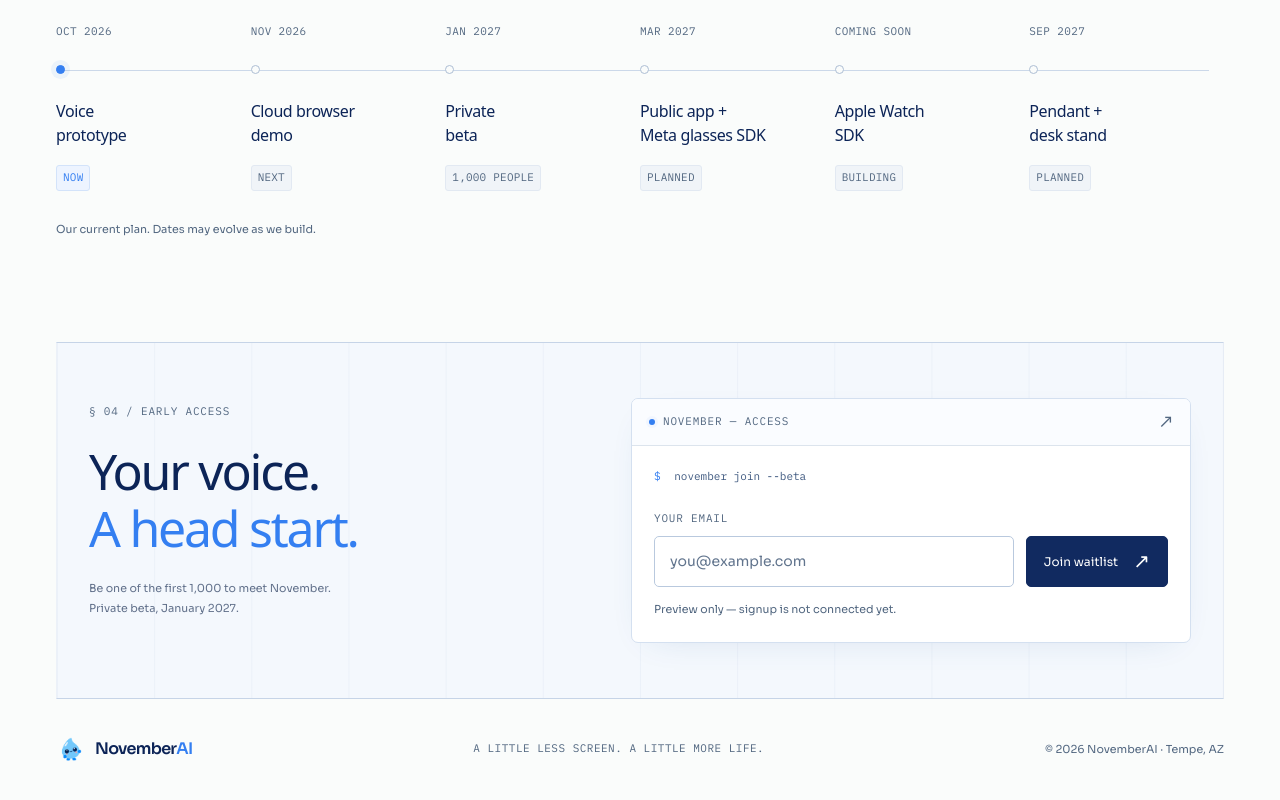
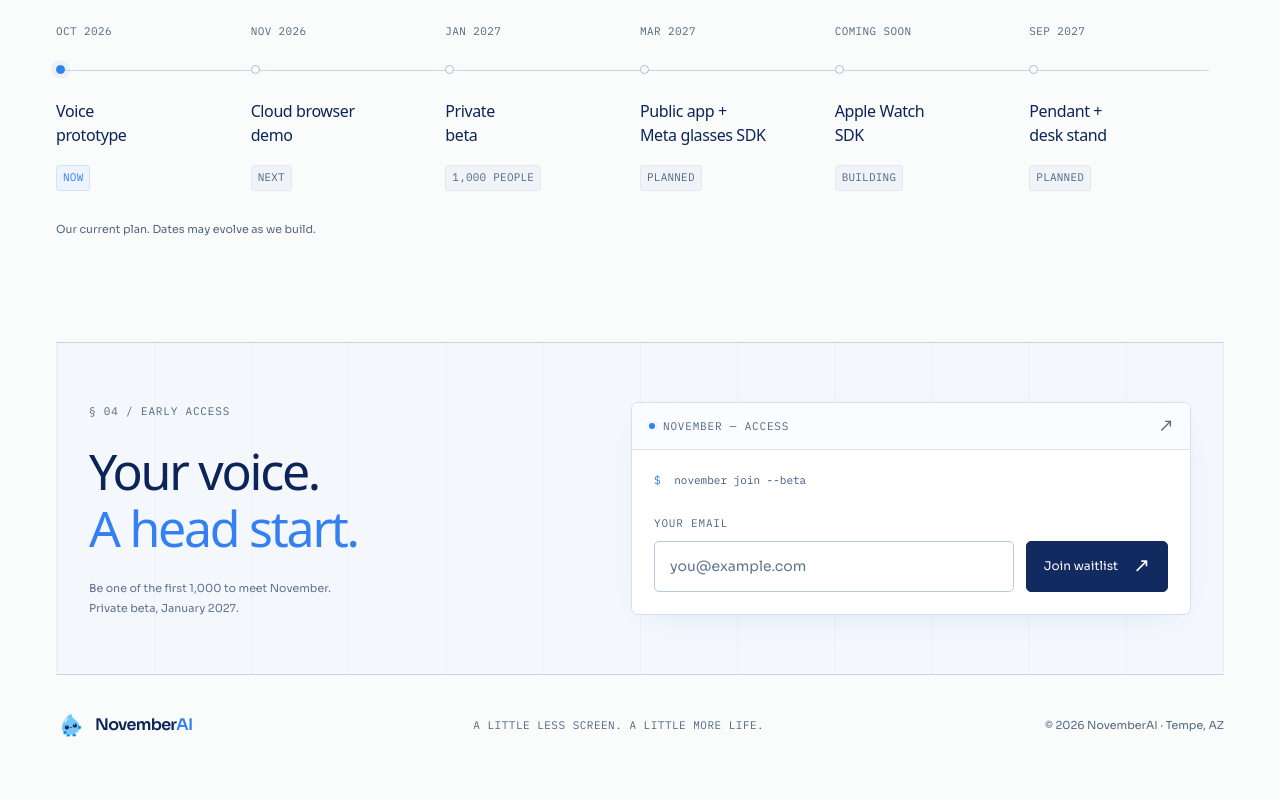
Before and after one commit to NovemberAI/helloNovember, a website: page public/index.html in a window 1280 px wide. Shown: the part 3574-4374 px from the top of the page. Drawn offline with Linux system fonts and the light colour scheme; a web font is replaced by a local one.

Commit message:
remove waitlist preview note

```diff
--- a/public/index.html
+++ b/public/index.html
@@ -98,7 +98,7 @@
 
     <section class="roadmap section wrap" id="roadmap" aria-labelledby="roadmap-title"><div class="section-index mono"><span>§ 03 / ROADMAP</span><span>BUILDING IN THE OPEN</span></div><div class="section-intro"><h2 id="roadmap-title">Laptop first.<br> <span class="blue">Then everywhere.</span></h2><p>A little closer to a world<br> you can just talk to.</p></div><ol class="roadmap-track"><li class="current"><div class="roadmap-date mono">OCT 2026</div><div class="roadmap-node"></div><h3>Voice<br> prototype</h3><span class="roadmap-status mono">NOW</span></li><li><div class="roadmap-date mono">NOV 2026</div><div class="roadmap-node"></div><h3>Cloud browser<br> demo</h3><span class="roadmap-status mono">NEXT</span></li><li><div class="roadmap-date mono">JAN 2027</div><div class="roadmap-node"></div><h3>Private<br> beta</h3><span class="roadmap-status mono">1,000 PEOPLE</span></li><li><div class="roadmap-date mono">MAR 2027</div><div class="roadmap-node"></div><h3>Public app +<br> Meta glasses SDK</h3><span class="roadmap-status mono">PLANNED</span></li><li><div class="roadmap-date mono">COMING SOON</div><div class="roadmap-node"></div><h3>Apple Watch<br> SDK</h3><span class="roadmap-status mono">BUILDING</span></li><li><div class="roadmap-date mono">SEP 2027</div><div class="roadmap-node"></div><h3>Pendant +<br> desk stand</h3><span class="roadmap-status mono">PLANNED</span></li></ol><p class="roadmap-note">Our current plan. Dates may evolve as we build.</p></section>
 
-    <section class="join-section wrap grid-paper" id="join" aria-labelledby="join-title"><div class="join-copy"><span class="mono">§ 04 / EARLY ACCESS</span><h2 id="join-title">Your voice.<br> <span class="blue">A head start.</span></h2><p>Be one of the first 1,000 to meet November.<br> Private beta, January 2027.</p></div><div class="join-terminal"><div class="terminal-heading mono"><span><span class="status-dot"></span> NOVEMBER — ACCESS</span><span>↗</span></div><div class="terminal-body"><p class="mono terminal-command"><span>$</span> november join --beta</p><form id="waitlist-form"><label for="email" class="mono">YOUR EMAIL</label><div class="email-row"><input id="email" name="email" type="email" placeholder="you@example.com" autocomplete="email" required aria-describedby="waitlist-note"><button class="button primary" type="submit">Join waitlist <span aria-hidden="true">↗</span></button></div><p id="waitlist-note" class="form-note">Preview only — signup is not connected yet.</p><p id="form-status" class="form-status" role="status"></p></form></div></div></section>
+    <section class="join-section wrap grid-paper" id="join" aria-labelledby="join-title"><div class="join-copy"><span class="mono">§ 04 / EARLY ACCESS</span><h2 id="join-title">Your voice.<br> <span class="blue">A head start.</span></h2><p>Be one of the first 1,000 to meet November.<br> Private beta, January 2027.</p></div><div class="join-terminal"><div class="terminal-heading mono"><span><span class="status-dot"></span> NOVEMBER — ACCESS</span><span>↗</span></div><div class="terminal-body"><p class="mono terminal-command"><span>$</span> november join --beta</p><form id="waitlist-form"><label for="email" class="mono">YOUR EMAIL</label><div class="email-row"><input id="email" name="email" type="email" placeholder="you@example.com" autocomplete="email" required><button class="button primary" type="submit">Join waitlist <span aria-hidden="true">↗</span></button></div><p id="form-status" class="form-status" role="status"></p></form></div></div></section>
   </main>
   <footer class="site-footer wrap"><a class="brand" href="#top"><img src="assets/november-mascot.png" alt="" width="30" height="30"><span>November<span class="blue">AI</span></span></a><span class="mono">A LITTLE LESS SCREEN. A LITTLE MORE LIFE.</span><span class="copyright">© 2026 NovemberAI · Tempe, AZ</span></footer>
 </body>
```
